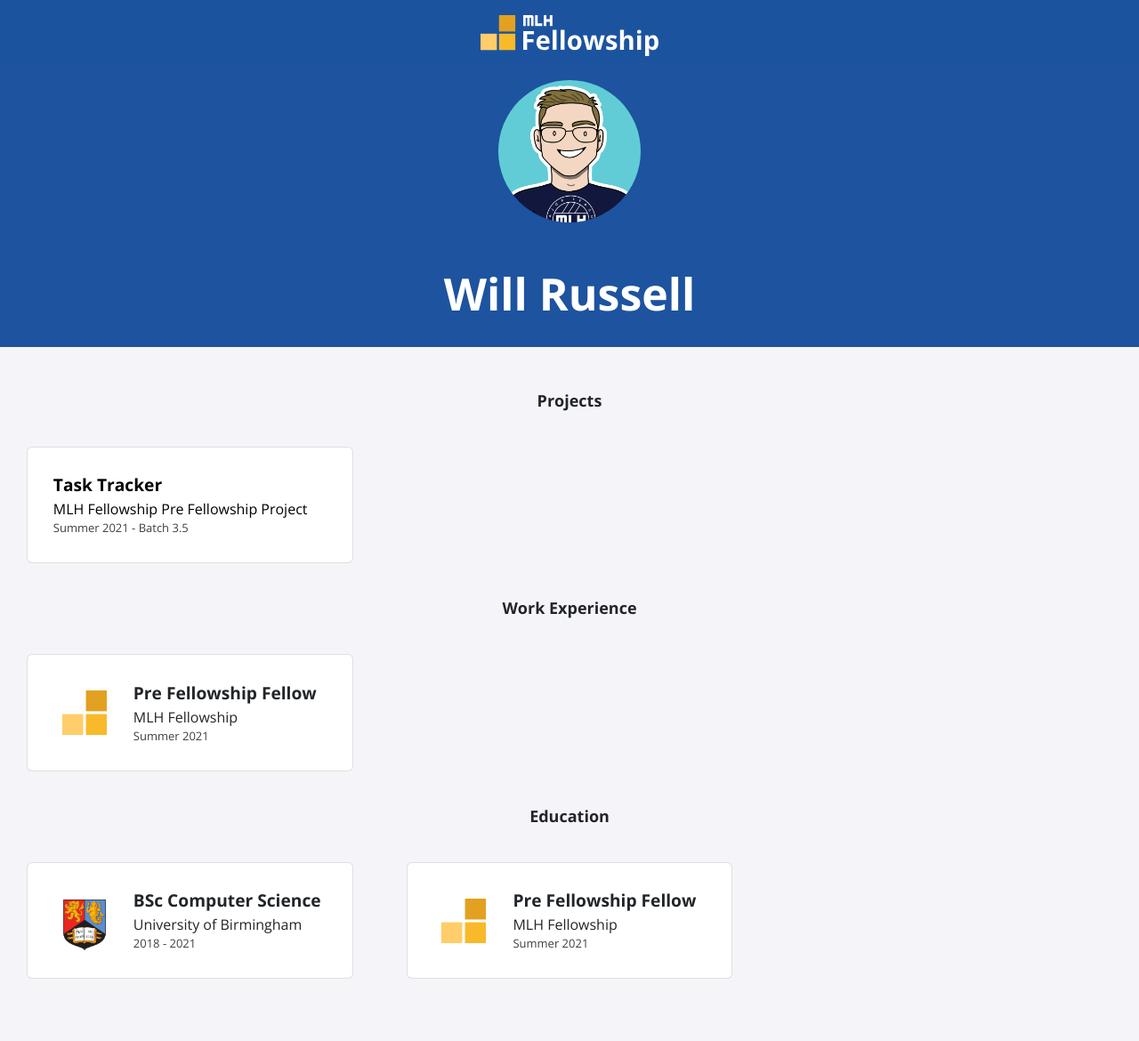
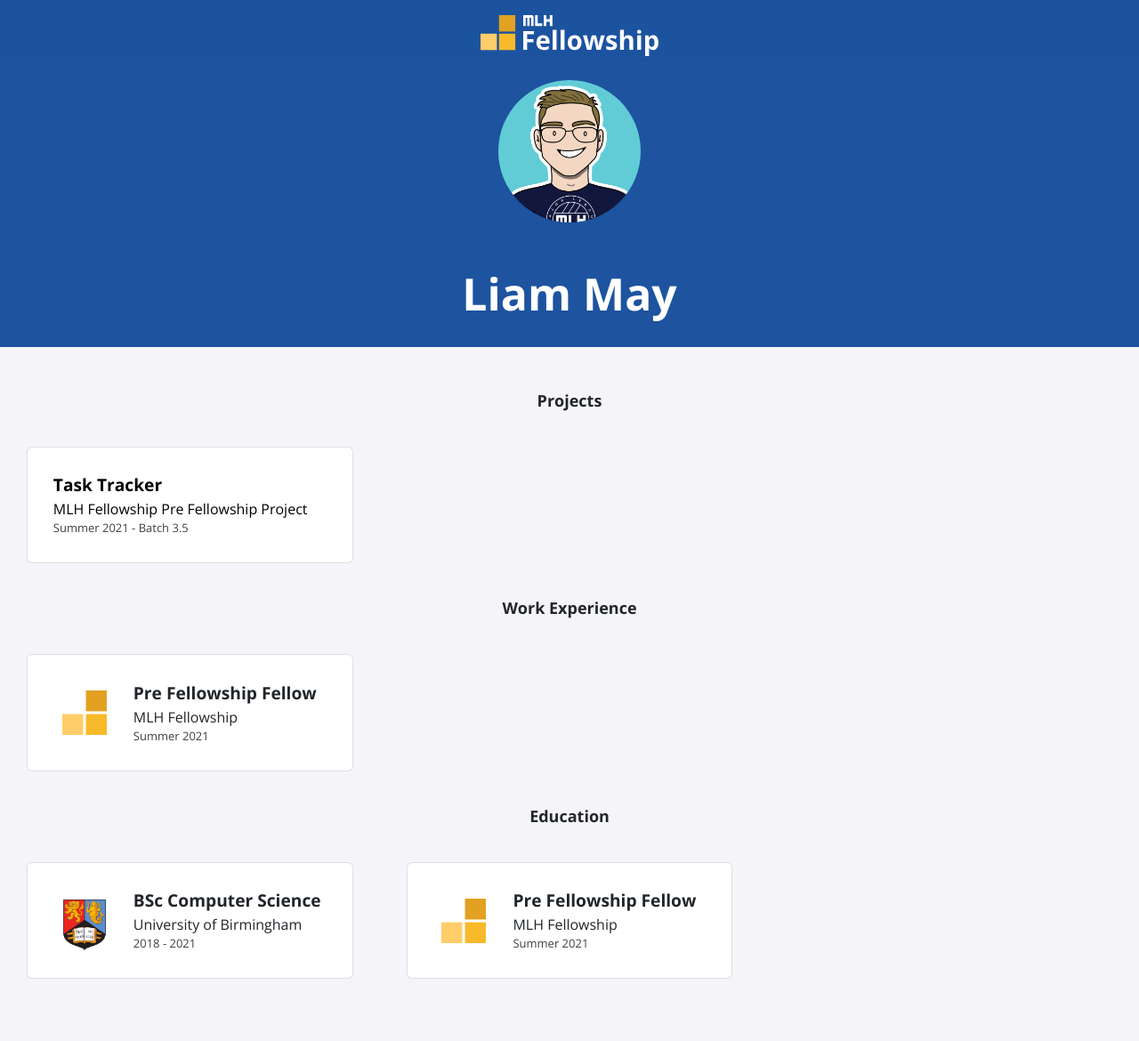
Before and after one commit to TheTriangleTrippa/Portfolio, a Jekyll site: the page built from index.html, in a window 1280 px wide. Shown: the whole page at 89% size. Built offline with Jekyll 4.4.1, drawn with Linux system fonts in a browser that asks for light colours; nearby versions of some CDN libraries.

Commit message:
Update _config.yml

```diff
--- a/_config.yml
+++ b/_config.yml
@@ -1,13 +1,13 @@
-title: "Will Russell"
-email: fellowship@mlh.io
+title: "Liam May"
+email: N/A
 description: >- # this means to ignore newlines until "baseurl:"
   This is my portfolio website!
 baseurl: "/"
 url: "/"
-twitter_username: mlhacks
-github_username:  mlh-fellowship
+twitter_username:
+github_username:
 
 sass:
-  sass_dir: _sass
+  sass_dir:
 
 icon: /assets/img/icon.jpg
```
